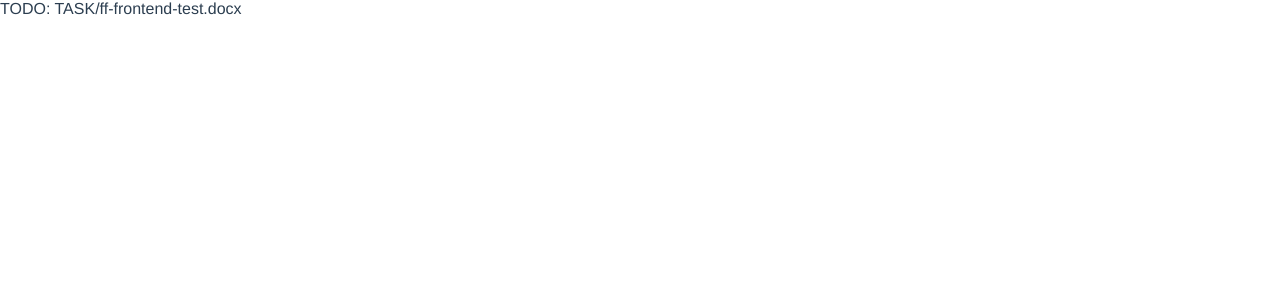
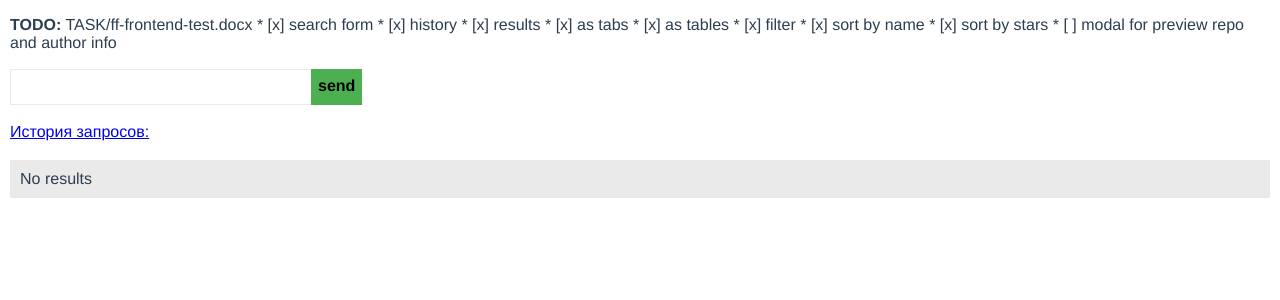
Before and after one commit to maxim-usikov/vue-test-family-friend, a Vue app: page / in a window 1280 px wide. Shown: the top 300 px of the page. Built offline with nearby package versions, Linux system fonts and the light colour scheme.

Commit message:
feat: implement task

```diff
--- a/src/App.vue
+++ b/src/App.vue
@@ -1,12 +1,52 @@
 <template>
   <div id="app">
-    TODO: TASK/ff-frontend-test.docx
+    <p style="white-space: pre-wrap">
+      <b>TODO:</b> TASK/ff-frontend-test.docx
+      * [x] search form
+      * [x] history
+      * [x] results
+        * [x] as tabs
+        * [x] as tables
+      * [x] filter
+      * [x] sort by name
+      * [x] sort by stars
+      * [ ] modal for preview repo and author info
+    </p>
+    <SearchForm @search="handleSearch" />
+    <br>
+    <SearchHistory :items="history" />
+    <br>
+    <SearchResults :items="history" />
   </div>
 </template>
 
 <script>
+import searchRepositories from '@/services/api.github/searchRepositories';
+import SearchForm from '@/components/SearchForm.vue';
+import SearchHistory from '@/components/SearchHistory.vue';
+import SearchResults from '@/components/SearchResults.vue';
+
 export default {
   name: 'App',
+
+  components: {
+    SearchForm,
+    SearchHistory,
+    SearchResults,
+  },
+
+  data() {
+    return {
+      history: [],
+    };
+  },
+
+  methods: {
+    async handleSearch(payload) {
+      const response = await searchRepositories(payload.query);
+      this.history.push({ ...payload, response });
+    },
+  },
 };
 </script>
 
@@ -16,5 +56,6 @@ export default {
   -webkit-font-smoothing: antialiased;
   -moz-osx-font-smoothing: grayscale;
   color: #2c3e50;
+  margin: 10px;
 }
 </style>
```
